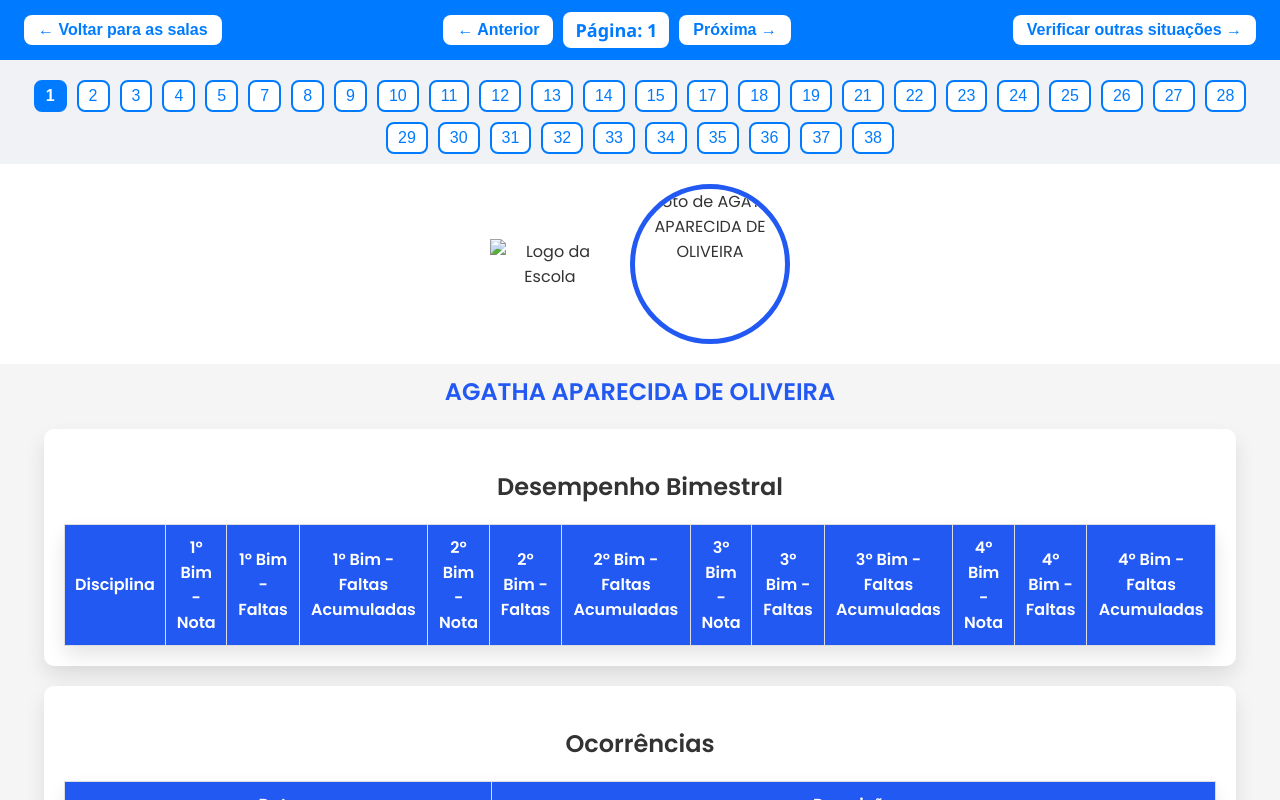
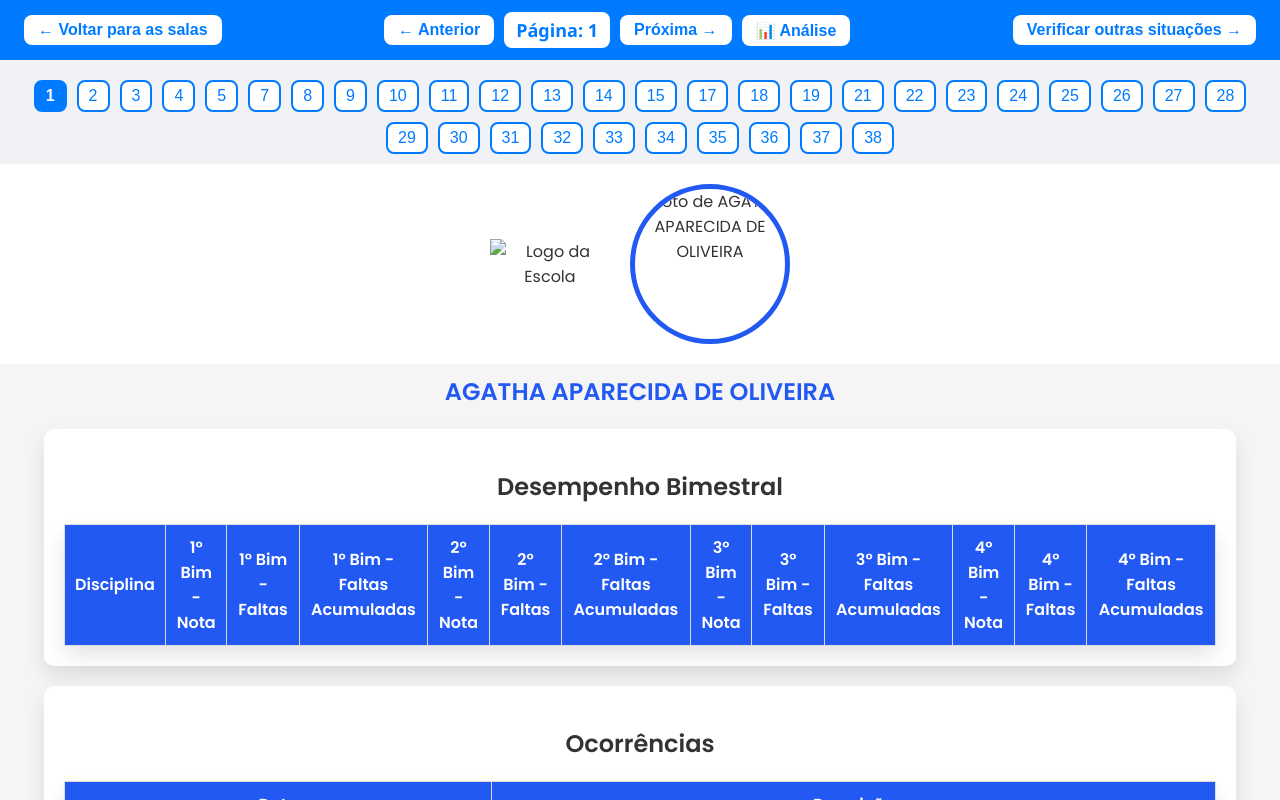
Before and after one commit to professorgaldino/8c, a plain HTML site: page index.html in a window 1280 px wide. Drawn offline with Linux system fonts and the light colour scheme; no server answers.

Commit message:
Update index.html

```diff
--- a/index.html
+++ b/index.html
@@ -27,6 +27,8 @@
       color: white;
       padding: 12px 24px;
       font-size: 18px;
+      flex-wrap: wrap;
+      gap: 10px;
     }
 
     .nav button {
@@ -106,6 +108,7 @@
       <button onclick="goPrev()">← Anterior</button>
       <span class="page-number" id="page-number">Página: 1</span>
       <button onclick="goNext()">Próxima →</button>
+      <button onclick="window.location.href='analise.html'">📊 Análise</button>
     </div>
 
     <button onclick="window.location.href='outros.html'">Verificar outras situações →</button>
```
